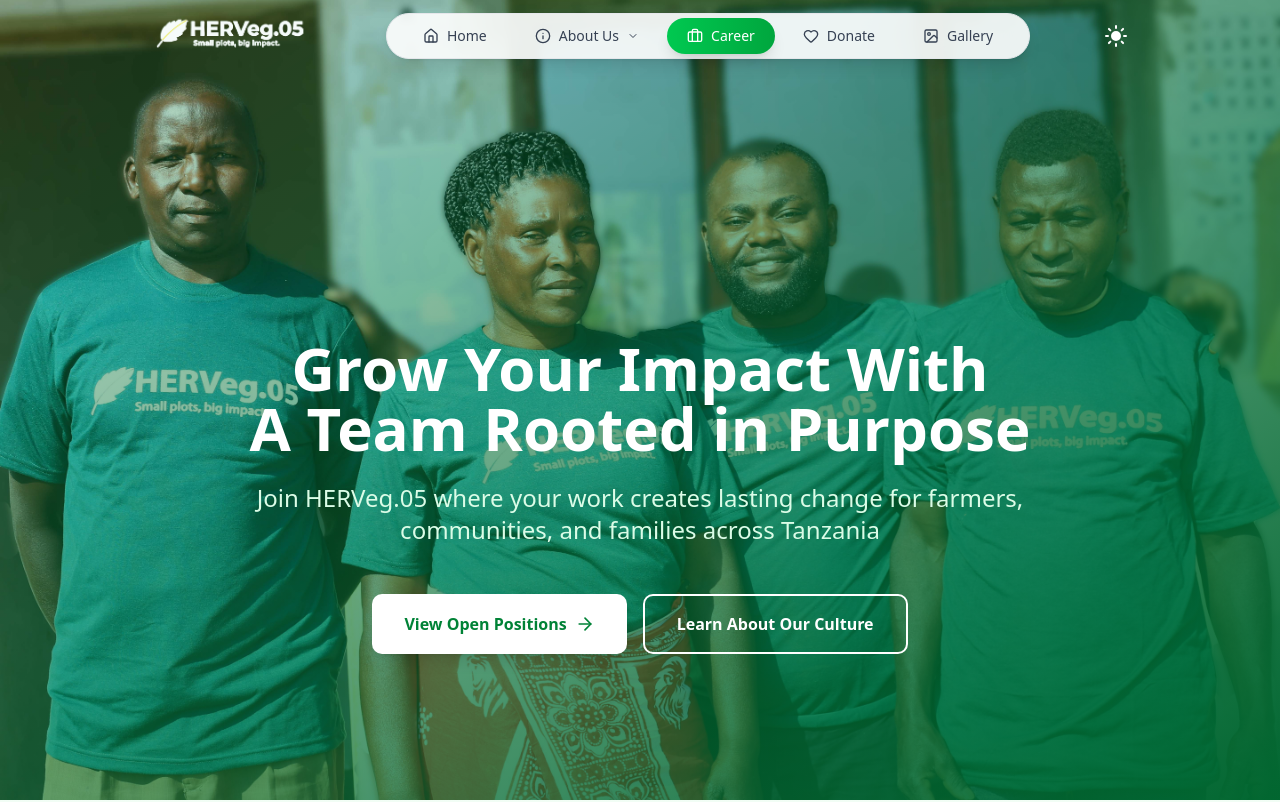
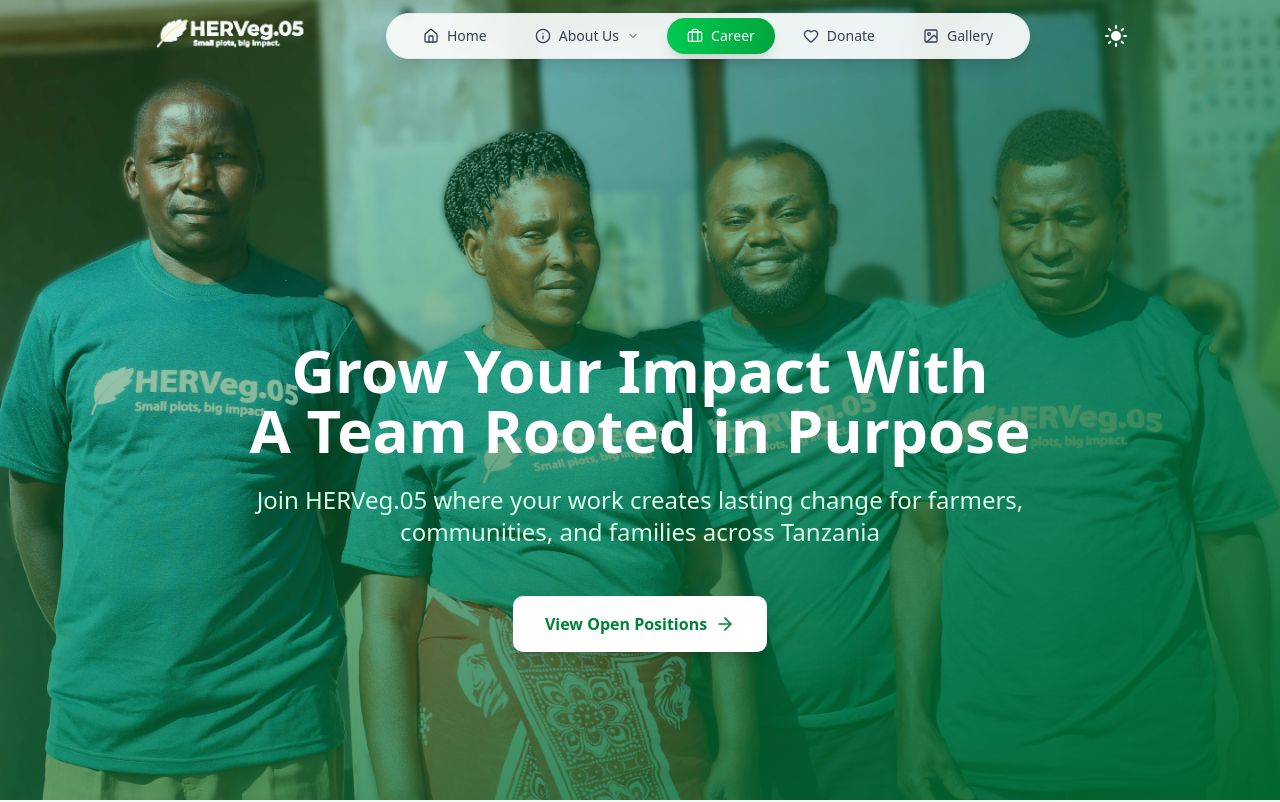
Before and after one commit to Mhando-Z/HervegWeb, a Next.js app: page /career in a window 1280 px wide. Shown: the top 802 px of the page. Built offline with nearby package versions, Linux system fonts and the light colour scheme; a web font is replaced by a local one.

Commit message:
Phase One

```diff
--- a/src/app/career/page.jsx
+++ b/src/app/career/page.jsx
@@ -232,7 +232,7 @@ const CareersPage = () => {
                 <motion.button
                   whileHover={{ scale: 1.05 }}
                   whileTap={{ scale: 0.95 }}
-                  className="border-2 border-white text-white px-8 py-4 rounded-lg font-semibold hover:bg-white hover:text-green-700 transition-colors"
+                  className="border-2 border-white hidden text-white px-8 py-4 rounded-lg font-semibold hover:bg-white hover:text-green-700 transition-colors"
                 >
                   Learn About Our Culture
                 </motion.button>
--- a/src/app/donate/page.jsx
+++ b/src/app/donate/page.jsx
@@ -15,6 +15,7 @@ import {
 import Donorbox from "./Donorbox";
 import Image from "next/image";
 import donateHero from "../../../public/hero/03.jpg";
+import woman from "../../../public/aboutus/01.jpg";
 
 const DonatePage = () => {
   const [hoveredCard, setHoveredCard] = useState(null);
```
